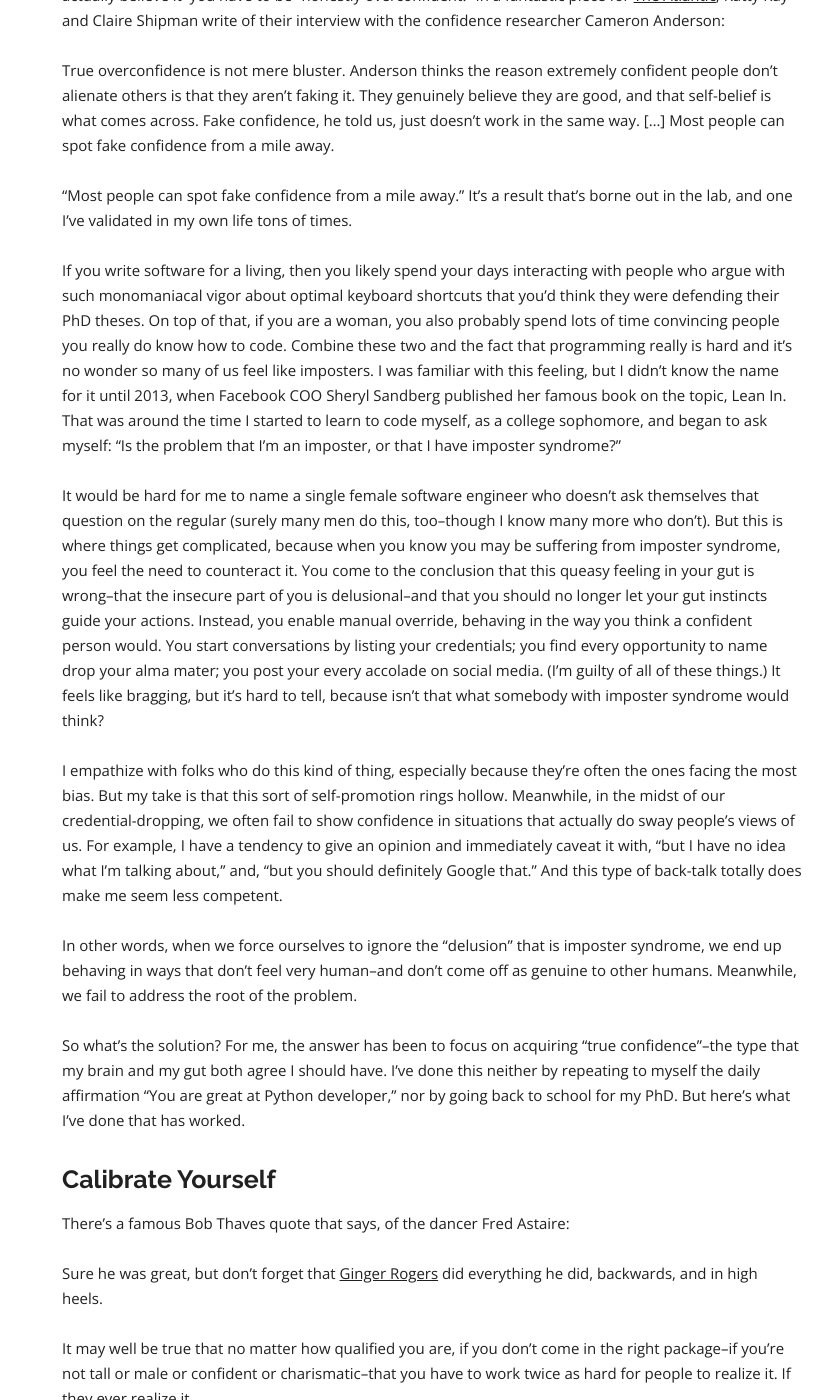
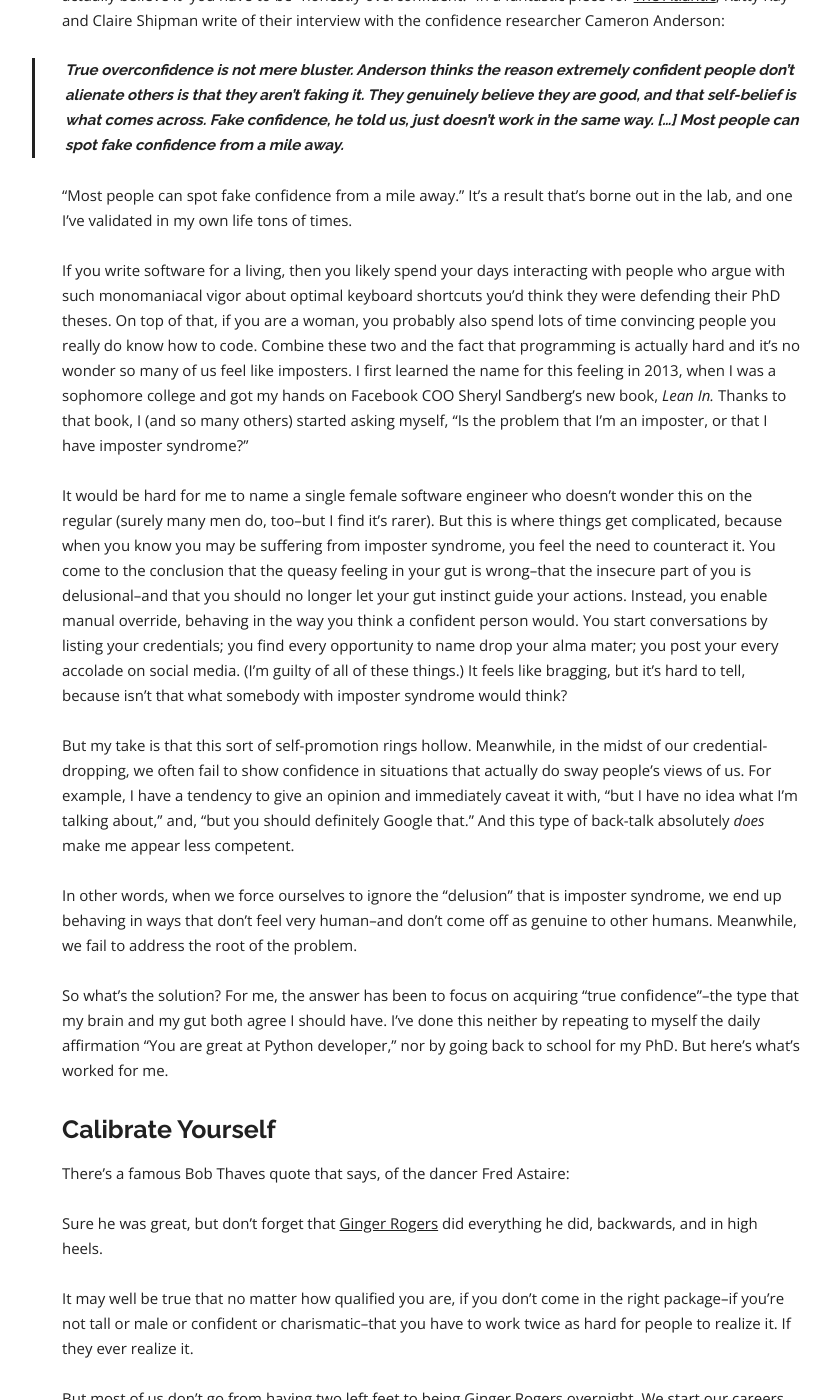
Before and after one commit to dalequark/daleonai, a Jekyll site: the page built from _posts/2021-03-09-how-i-a-humble-coder-handle-imposter-syndrome.md, in a window 1280 px wide and 1400 px high, scrolled down 1351 px. Shown: the whole window, without its empty margins (208-1040 px from the left). Built offline with Jekyll 4.4.1, drawn with Linux system fonts in a browser that asks for light colours; some web fonts are replaced; a script that is not in the unit is left out; comment, search, counter and statistics services are not loaded.

Commit message:
Update Blog “2021-03-09-how-i-a-humble-coder-handle-imposter-syndrome”

```diff
--- a/_posts/2021-03-09-how-i-a-humble-coder-handle-imposter-syndrome.md
+++ b/_posts/2021-03-09-how-i-a-humble-coder-handle-imposter-syndrome.md
@@ -22,182 +22,98 @@
 
 Hot take: you cannot successfully fake being confident. Not to say it wouldn’t be useful if you could. Research shows that when it comes to appearing competent, confidence is as (or more) persuasive than actual competence in getting people to think you know what you're doing. _Over_confidence can get you far in life. But the same studies show that it’s not enough to merely fake being confident. You have to actually believe it--you have to be “honestly overconfident.” In a fantastic piece for [The Atlantic](https://www.theatlantic.com/magazine/archive/2014/05/the-confidence-gap/359815/), Katty Kay and Claire Shipman write of their interview with the confidence researcher Cameron Anderson:
 
-True overconfidence is not mere bluster. Anderson thinks the reason extremely confident people don’t alienate others is that they aren’t faking it. They genuinely believe they are good, and that self-belief is what comes across. Fake confidence, he told us, just doesn’t work in the same way. \[...] Most people can spot fake confidence from a mile away.
-
-
+> True overconfidence is not mere bluster. Anderson thinks the reason extremely confident people don’t alienate others is that they aren’t faking it. They genuinely believe they are good, and that self-belief is what comes across. Fake confidence, he told us, just doesn’t work in the same way. \[...] Most people can spot fake confidence from a mile away.
 
 “Most people can spot fake confidence from a mile away.” It’s a result that’s borne out in the lab, and one I’ve validated in my own life tons of times.
 
+If you write software for a living, then you likely spend your days interacting with people who argue with such monomaniacal vigor about optimal keyboard shortcuts you’d think they were defending their PhD theses. On top of that, if you are a woman, you probably also spend lots of time convincing people you really do know how to code. Combine these two and the fact that programming is actually hard and it’s no wonder so many of us feel like imposters. I first learned the name for this feeling in 2013, when I was a sophomore college and got my hands on Facebook COO Sheryl Sandberg's new book, *Lean In.* Thanks to that book, I (and so many others) started asking myself, “Is the problem that I’m an imposter, or that I have imposter syndrome?”
 
+It would be hard for me to name a single female software engineer who doesn't wonder this on the regular (surely many men do, too--but I find it's rarer). But this is where things get complicated, because when you know you may be suffering from imposter syndrome, you feel the need to counteract it. You come to the conclusion that the queasy feeling in your gut is wrong--that the insecure part of you is delusional--and that you should no longer let your gut instinct guide your actions. Instead, you enable manual override, behaving in the way you think a confident person would. You start conversations by listing your credentials; you find every opportunity to name drop your alma mater; you post your every accolade on social media. (I’m guilty of all of these things.) It feels like bragging, but it’s hard to tell, because isn’t that what somebody with imposter syndrome would think?
 
-If you write software for a living, then you likely spend your days interacting with people who argue with such monomaniacal vigor about optimal keyboard shortcuts that you’d think they were defending their PhD theses. On top of that, if you are a woman, you also probably spend lots of time convincing people you really do know how to code. Combine these two and the fact that programming really is hard and it’s no wonder so many of us feel like imposters. I was familiar with this feeling, but I didn’t know the name for it until 2013, when Facebook COO Sheryl Sandberg published her famous book on the topic, Lean In. That was around the time I started to learn to code myself, as a college sophomore, and began to ask myself: “Is the problem that I’m an imposter, or that I have imposter syndrome?”
-
-
-
-It would be hard for me to name a single female software engineer who doesn’t ask themselves that question on the regular (surely many men do this, too--though I know many more who don’t). But this is where things get complicated, because when you know you may be suffering from imposter syndrome, you feel the need to counteract it. You come to the conclusion that this queasy feeling in your gut is wrong--that the insecure part of you is delusional--and that you should no longer let your gut instincts guide your actions. Instead, you enable manual override, behaving in the way you think a confident person would. You start conversations by listing your credentials; you find every opportunity to name drop your alma mater; you post your every accolade on social media. (I’m guilty of all of these things.) It feels like bragging, but it’s hard to tell, because isn’t that what somebody with imposter syndrome would think?
-
-
-
-I empathize with folks who do this kind of thing, especially because they’re often the ones facing the most bias. But my take is that this sort of self-promotion rings hollow. Meanwhile, in the midst of our credential-dropping, we often fail to show confidence in situations that actually do sway people’s views of us. For example, I have a tendency to give an opinion and immediately caveat it with, “but I have no idea what I’m talking about,” and, “but you should definitely Google that.” And this type of back-talk totally does make me seem less competent.
-
-
+But my take is that this sort of self-promotion rings hollow. Meanwhile, in the midst of our credential-dropping, we often fail to show confidence in situations that actually do sway people’s views of us. For example, I have a tendency to give an opinion and immediately caveat it with, “but I have no idea what I’m talking about,” and, “but you should definitely Google that.” And this type of back-talk absolutely *does* make me appear less competent.
 
 In other words, when we force ourselves to ignore the “delusion” that is imposter syndrome, we end up behaving in ways that don’t feel very human--and don’t come off as genuine to other humans. Meanwhile, we fail to address the root of the problem.
 
-
-
-So what’s the solution? For me, the answer has been to focus on acquiring “true confidence”--the type that my brain and my gut both agree I should have. I’ve done this neither by repeating to myself the daily affirmation “You are great at Python developer,” nor by going back to school for my PhD. But here’s what I’ve done that has worked.
+So what’s the solution? For me, the answer has been to focus on acquiring “true confidence”--the type that my brain and my gut both agree I should have. I’ve done this neither by repeating to myself the daily affirmation “You are great at Python developer,” nor by going back to school for my PhD. But here’s what's worked for me.
 
 ## Calibrate Yourself
 
 There’s a famous Bob Thaves quote that says, of the dancer Fred Astaire:
 
-
-
 Sure he was great, but don't forget that [Ginger Rogers](https://en.wikipedia.org/wiki/Ginger_Rogers) did everything he did, backwards, and in high heels.
-
-
 
 It may well be true that no matter how qualified you are, if you don’t come in the right package--if you’re not tall or male or confident or charismatic--that you have to work twice as hard for people to realize it. If they ever realize it.
 
-
-
 But most of us don’t go from having two left feet to being Ginger Rogers overnight. We start our careers knowing nothing, struggle through the early years as n00bs, and eventually learn enough to call ourselves experts. Yet we rarely know at any moment where we fall on that spectrum (besides, expertise is relative, isn’t it?).
-
-
 
 Which says to me that all of us must secretly be thinking: “Some people who think they’re imposters actually are! How can I be sure I’m not one of them?”
 
-
-
 So my first piece of advice is to try, if you can, to answer this question in some sort of objective way: how competent am I compared to my peers? This isn’t the type of question that’ll make it into the pages of any wellness-minded self-help book, but for me it’s been incredibly helpful (and not because I’m some amazing 10x programmer).
-
-
 
 The analytics-crazed field of software development has tools for doing just this. One engineering manager I knew kept a dashboard that analyzed the code commits of all his team members and computed their relative productivity (I’m sure glad he wasn’t my manager). I’m not suggesting you use this Orwellian gauge as a measure of your self-worth, but if you have at least some way of objectively measuring your standing, you can better identify whether your insecurity comes from imagined or real performance differences. And this, particularly in the world of tech, is important, because non-objective measures abound.
 
-
-
 You don’t need a college degree in Computer Science to be a successful coder, but I will say that taking the traditional university route gave me an irreplaceable experience: seeing first hand the differences in the way I think about myself, versus the way my classmates--who would eventually become my coworkers--thought and talked about themselves.
-
-
 
 Switching into Computer Science as a sophomore, I was already somehow “behind.” Lots of my classmates had been coding since they were in utero. The field is vast, and I had no idea what people were talking about most of the time: Arch Linux? Lambda functions? emacs? Neural networks? And it wasn’t just the lingo that intimidated me. It was also that my classmates had such strong opinions! Why was it so important that I give up my Macbook Pro for a computer with an operating system that couldn’t hibernate or play audio? Why did I have to write code in a text editor with no graphical user interface that was built in the 70s? I had no idea, but I was convinced it was what legit programmers did.
 
-
-
 “The thing you don’t realize,” my friend Raymond, a precocious coder two years above me, said, “is that they spend all this time arguing about things they don’t know anything about.” It took me three years of CS education to realize that so many of my classmates were, indeed, casually spewing bullshit, and there really wasn’t any good reason to write code in emacs. (#vim4life)
-
-
 
 It’s often easier to become close friends with the classmates you’re pulling the same punishing all-nighters with than it is with your co-workers. And because of that, I saw this pattern play out time and again: a friend speaks at length and with authority about quantum computing, but on further interrogation reveals their entire background knowledge boils down to four Tweets. Their standards for how much they had to know about a topic in order to argue about it were much lower than mine. Which gave me the impression that was a lot further “behind” than I actually was.
 
-
-
 The plural of anecdote is not data, but the data do support this “confidence gap” across gender lines six ways to Sunday: in the lab, women predicted their scores on tests were significantly lower than men did, even when their performance was the same. In one study, women applied for promotions only when they thought they met 100 percent of job qualifications; men applied when they met only 60 percent. This phenomenon is one of the most repeatable results in psychology.
-
-
 
 I’ll always remember applying for internships junior year when my then-boyfriend came to me distraught that he’d been rejected for a role as an Android developer.
 
-
-
 “But Frank*,” I said, “you don’t know anything about Android development.”
-
-
 
 To which he replied:
 
-
-
 “And without this job, how will I ever learn?”
-
-
 
 I’ve seen another common variant when my female coworkers are asked if they can complete a task. In one meeting, a project manager asked (the only other) female engineer on our team if she could build a feature.
 
-
-
 “Maybe? I don’t know… I’ve never worked on anything like that. I’ll have to ask my manager about it.”
-
-
 
 I’ve never in my life heard a male coworker say anything like that. It’s not that my other coworkers claimed they could do everything. It’s just that they usually placed the blame elsewhere--like on complicated software or incompetent coworkers--rather than on themselves.
 
 But more often, they’d just say yes, assuming that whatever they didn’t know they’d be able to learn on the job.
 
-
-
 Unfortunately, I can’t give you an exact formula for learning how you stack up, but I will say the most useful “calibration exercise” I’ve ever done was becoming an interviewer. In my first job at OkCupid, I routinely reviewed resumes from applicants who listed such achievements as “trained and deployed neural networks at scale” or “built a redundant and distributed distribution network,” but that, when fingers hit keyboards, couldn’t write a for loop to save their lives.
-
-
 
 In other words, if you let your impressions of others’ abilities be defined by some subjective impression, it’s easy to feel that you’re further behind than you really are. In this way, finding a more concrete measure--whether its lines of code committed, feedback on code reviews, or a candid conversation with your manager--can be useful. Maybe no one measure is perfect, but together they can paint a clearer picture.
 
-
-
 Of course, at the end of this calibration exercise, you may learn something that you don’t like. Maybe that means you do need to spend some time garnering experience or studying hard to level up your skills. No shame there. It’s an actionable insight. And, if you discover that you really are bad at something, despite hard work, that’s okay, too. I’ve never been happy in a job I didn’t feel that I was good at. But I have stayed in those roles longer than I should have because I spent so much time thinking I just had imposter syndrome. The right move for me has always been to pivot to something that suits my strengths better. Or, of course, you could simply say fuck the competition--you like the job you do and that’s all that matters.
-
-
 
 ## Talk the Talk
 
 It’s important to calibrate your abilities against your peers not just so you know how “good” you are, but also so that you understand how your peers (who are sometimes your competition) are representing themselves. No, you don’t want to lie on your resume and say you’re C# expert when all you’ve written is “Hello, world.” But at the same time, if everyone on the job market is listing themselves as experienced C# developers with only a year of experience, shouldn’t you be using that as the same bar for yourself? In fact, if you don’t do this--if you hold yourself to a higher bar--then you might give off the impression you know even less than that. In other words, you need to speak the same language and use the same units as your peers in the field.
 
-
-
 // To do: Draw a diagram illustrating this phenomenon
-
-
 
 Overselling your abilities is unwise and feels “icky.” But when you really understand how people with your abilities represent themselves, you may find you speak with more confidence naturally, simply because you feel it’s honestly deserved.
 
-
-
 And on the topic of talking the talk, here’s another tip: don’t unnecessarily undercut yourself. As stated, I would never advise someone to try to sound like they’re more knowledgeable than they are. But that doesn’t mean you should go out of your way to kill your credibility.
-
-
 
 I’m guilty, often, of being so afraid of being “found out” that when I say something like,
 
-
-
 “I have 8 years of experience with Python,”
-
-
 
 I also tack on:
 
-
-
 “But I don’t know anything about Flask or Django or how to author a pip package, and I don’t know the difference between Python 3 and Python 2, and I’ve never used the collections package, and sometimes when I laugh too hard, I pee myself a little bit.”
-
-
 
 My fiancé once asked his dad for advice on asking out a girl who was “out of his league.” His father replied: “Let her figure that out.”
 
-
-
 For me and many of the women I’ve spoken to, we are so afraid of saying something that turns out to be wrong that we’re willing to massacure our credibility right up front to avoid that possibility. This is unnecessary. If you say something wrong, someone will look it up and correct you, or maybe they won’t. Big whoop. Just don’t try this on Twitter.
-
-
 
 ## You’re Smart Even If You Don’t Know About Kubernetes
 
 Maybe this is the most important tip of all.
 
-
-
 For most of this post, I’ve suggested actions you can take to feel like less of an imposter--to change the way you think of yourself, and the way you present yourself to others. But of course, there’s a lot about the way people perceive you you simply cannot control, especially when it comes to bias. As a woman in tech, I will always struggle to convince folks I’m competent, and their reactions will always make me feel less so. Plus, sexism aside, tech is filled with lots of jerks, and many more people who aren’t jerks, but that occasionally speak like them. I don’t know how to change that.
-
-
 
 But I do think there’s value in recognizing when you’re talking to a jerk, so you don’t internalize this as a flaw in yourself. You cannot reasonably go up to Vint Cerf, the inverter of TCP/IP, and expect to have a debate about network protocols in which you don’t get totally schooled. But no matter how much or how little you know about a subject, you always deserve to be spoken to like a smart person. When I wonder if a coworker is “talking down to me,” I ask myself, “is this how that person would talk to me if I were Richard Feynman?” Because Richard Feynman doesn’t know about Kubernetes, but you’d never explain something to him like he was a hapless dummy.
 
-
-
 Of course, when you identify you're being talked down to, there's not necessarily much you can do about it. But sometimes identifying the things you can't change gives you more time to focus on the things you can.
 
-
-
 But that’s just, like, my opinion, and what do I know?
```
